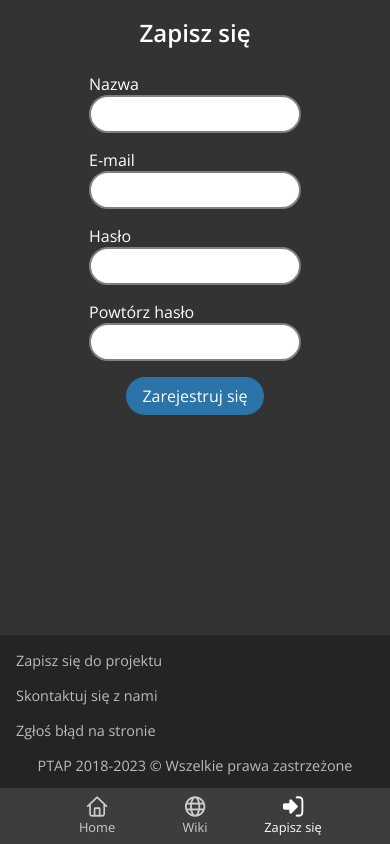
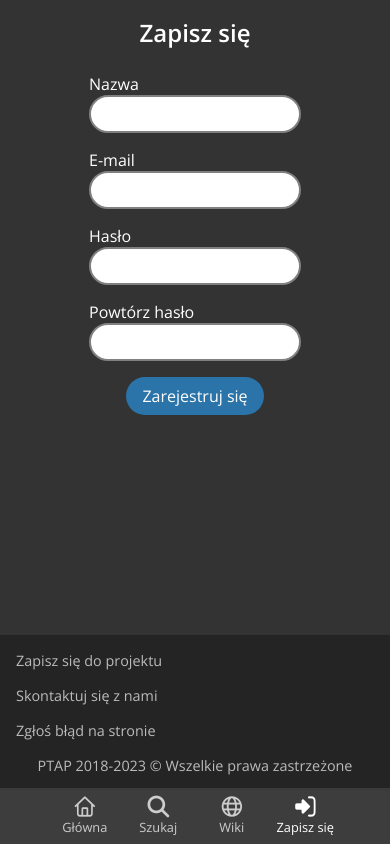
Before and after one commit to Pawel2923/PTAP, a React (Create React App) app: page /rejestracja in a window 390 px wide. Built offline with nearby package versions, Linux system fonts and the light colour scheme.

Commit message:
Add new icon to mobile menu

```diff
--- a/src/components/Nav/MobileMenu.js
+++ b/src/components/Nav/MobileMenu.js
@@ -20,9 +20,14 @@ const verifyLink = (currentLocation, linkAddress) => {
 
 const linksList = [
   {
-    name: "Home",
+    name: "Główna",
     path: "/",
     icon: "icon-icon_house",
+  },
+  {
+    name: "Szukaj",
+    path: "/szukaj",
+    icon: "icon-icon_magnifying_glass"
   },
   {
     name: "Wiki",
--- a/src/components/Nav/MobileMenu.module.css
+++ b/src/components/Nav/MobileMenu.module.css
@@ -15,7 +15,7 @@
   padding: 0;
   list-style-type: none;
   display: grid;
-  grid-template-columns: repeat(3, 1fr);
+  grid-template-columns: repeat(4, 1fr);
   justify-items: center;
   align-items: center;
 }
```
